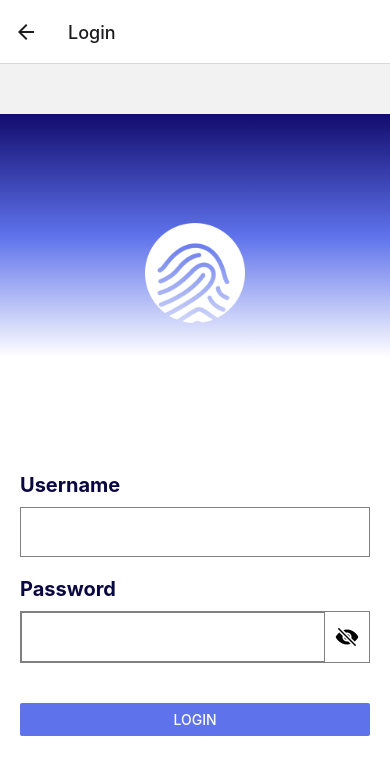
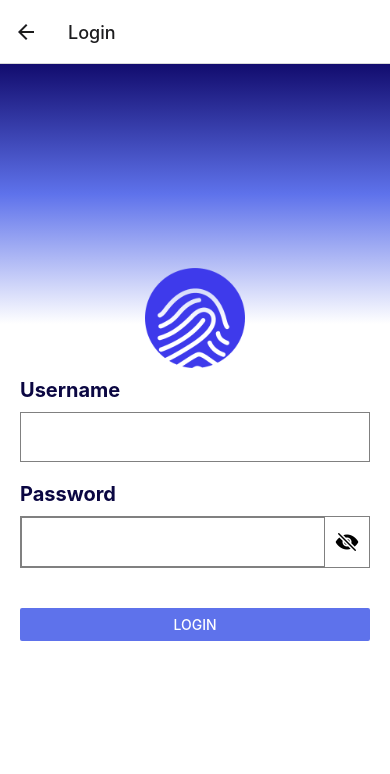
Before and after one commit to kiwithecode/reactespeboard, a React Native app: screen /Login in a window 390 px wide. Shown: the top 774 px of the page. Built offline with nearby package versions, Linux system fonts and the light colour scheme.

Commit message:
fix logo cambio de color

```diff
--- a/screen/LoginScreen.js
+++ b/screen/LoginScreen.js
@@ -18,7 +18,7 @@ const LoginScreen = ({ navigation }) => {
 
   return (
     <LinearGradient colors={['#120C6E','#5E72EB','#ffffff' ,'#ffffff','#ffffff','#ffffff','#ffffff']} style={styles.container}>
-      <Image source={require('../assets/logoW.png')} style={styles.logo} />
+      <Image source={require('../assets/logoQ.png')} style={styles.logo} />
       <Text style={styles.label}>Username</Text>
       <TextInput
         value={username}
@@ -49,13 +49,12 @@ const styles = StyleSheet.create({
     flex: 1,
     justifyContent: 'center',
     padding: 20,
-    marginTop: 50,
   },
   logo: {
     width: 100,
     height: 100,
     alignSelf: 'center',
-    marginBottom: 150,
+    marginBottom: 10,
   },
   label: {
     fontSize: 20,
```
Also changed, not shown: assets/logoQ.png (added).
